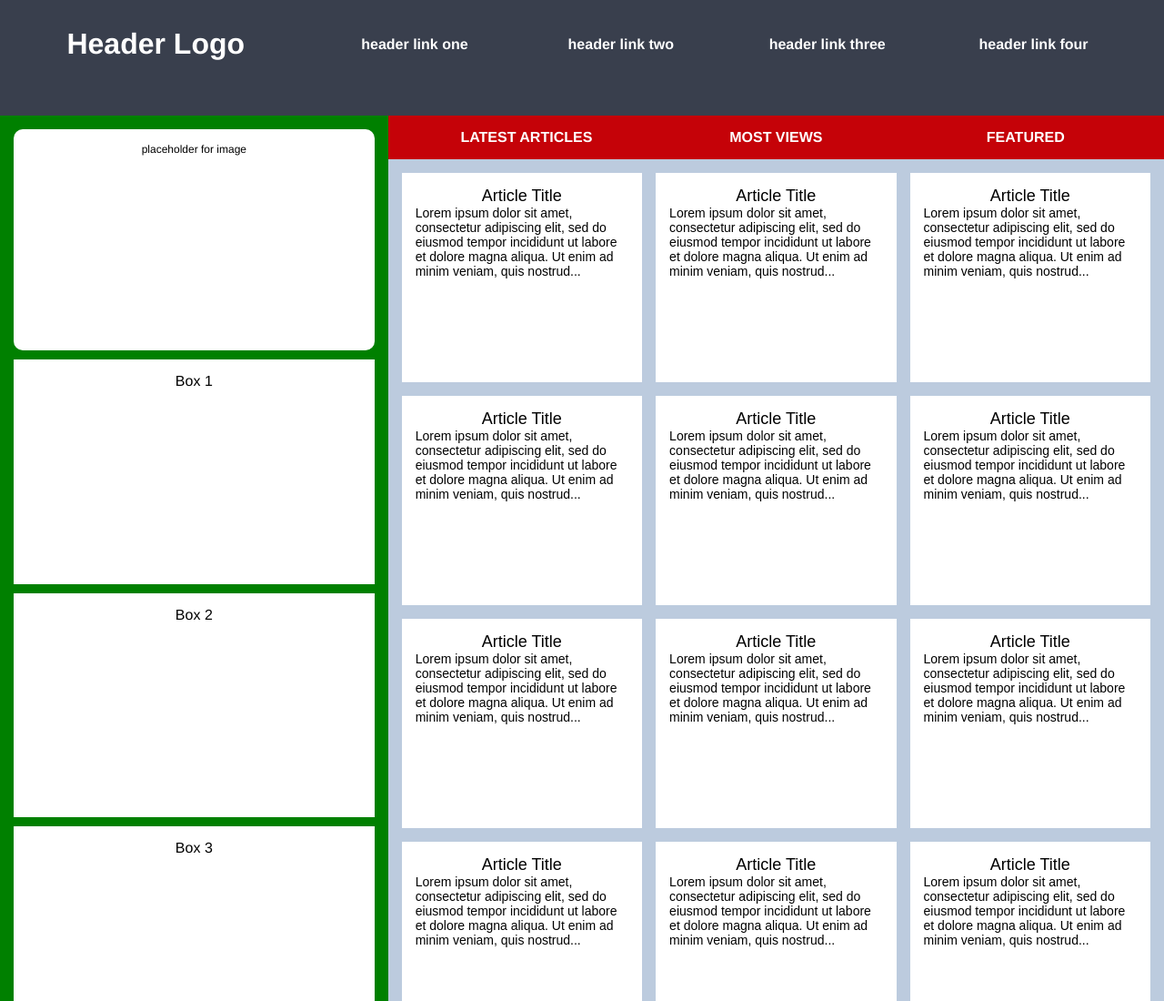
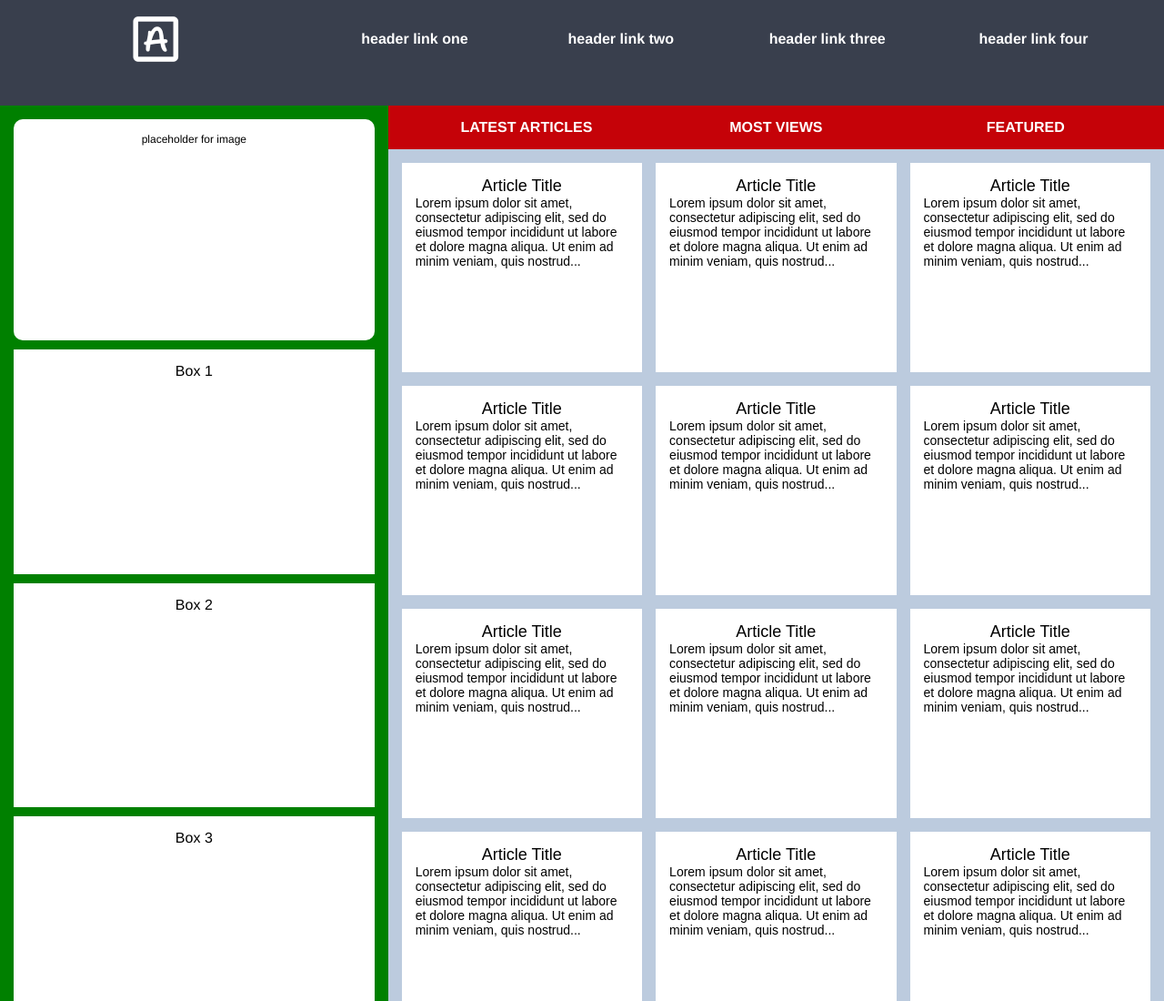
Before and after one commit to rjsudhin/holly-grail-mockup, a plain HTML site: page index.html in a window 1280 px wide. Shown: the top 1100 px of the page at 91% size. Drawn offline with nearby package versions, Linux system fonts and the light colour scheme.

Commit message:
The main logo changed from header and added new one

```diff
--- a/index.html
+++ b/index.html
@@ -6,12 +6,15 @@
     <meta name="viewport" content="width=device-width, initial-scale=1.0">
     <title>Holy Grail Mockup</title>
     <link rel="stylesheet" href="style.css">
+    <link href="https://fonts.googleapis.com/css2?family=Material+Symbols+Outlined" rel="stylesheet" />
   </head>
   <body>
     <div class="container">
 
       <div class="header">
-        <div class="logo">Header Logo</div>
+        <span class="material-symbols-outlined logo">
+          script
+        </span>
         <div class="menu">
           <ul class="list-menu">
             <li>header link one</li>
--- a/style.css
+++ b/style.css
@@ -27,6 +27,11 @@ ul {
   display: grid;
   grid-template-columns: repeat(1, 1fr) repeat(1, 3fr);
   align-items: center;
+}
+
+.header .logo {
+  font-size: 3.5rem;
+  font-weight: bold;
 }
 
 .header .menu ul {
```
